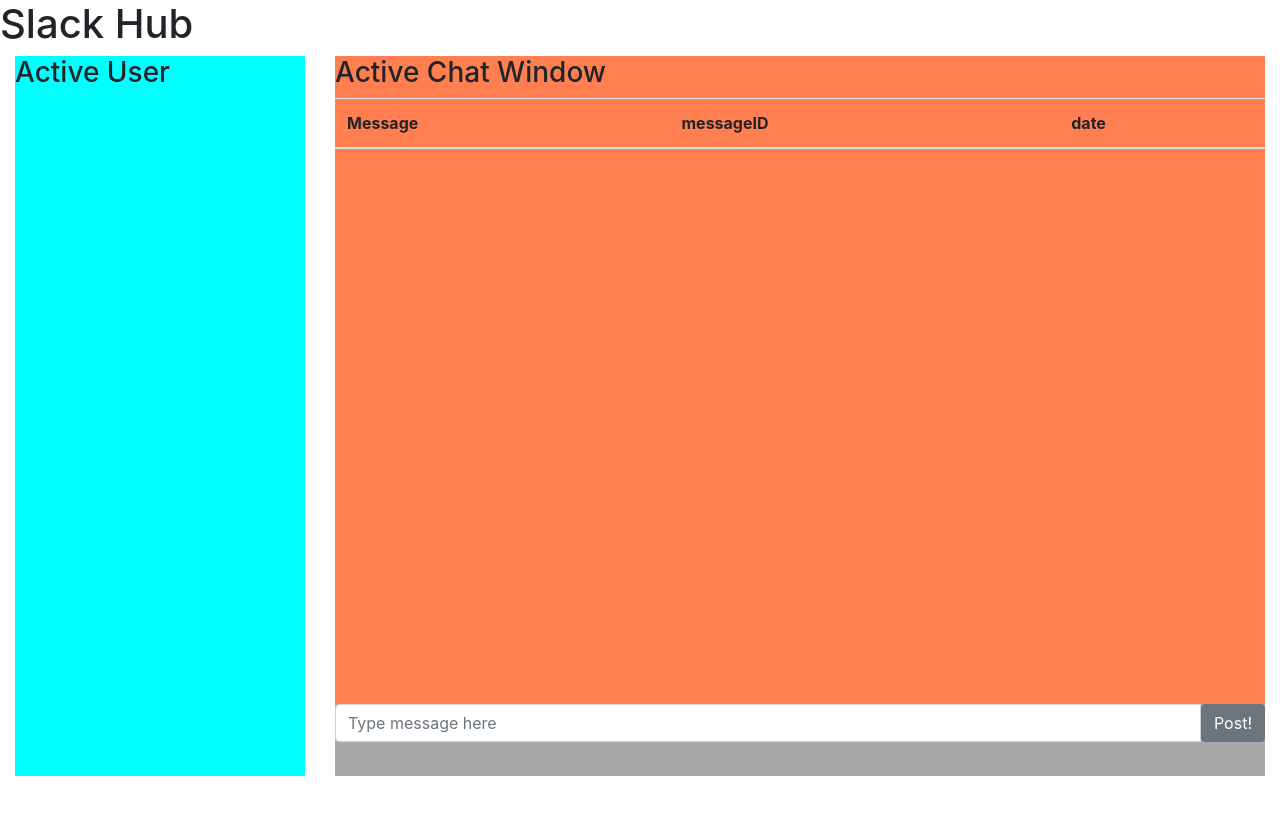
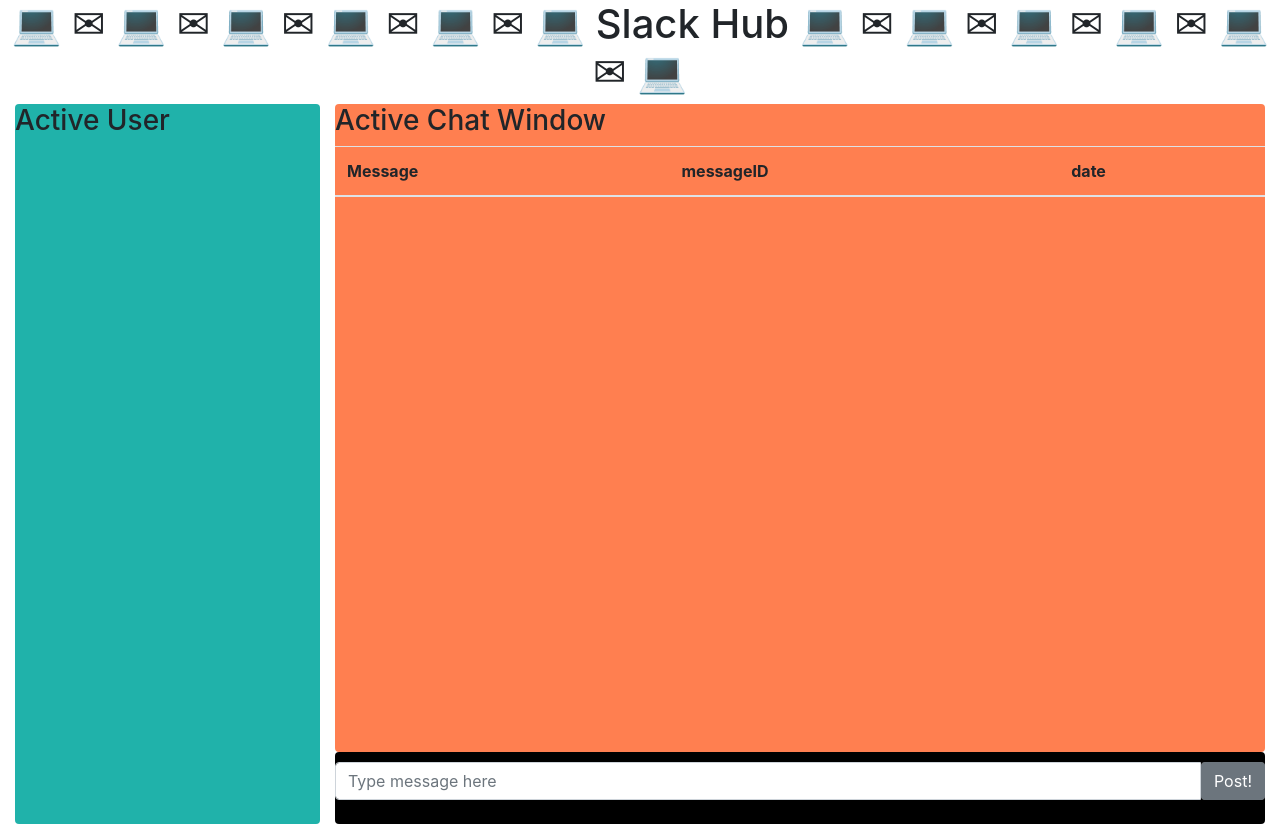
Before and after one commit to gpatelos/SlackHub, an Angular app: page / in a window 1280 px wide. Before the commit the page ends 800 px from the top, so only its background shows below. Built offline with nearby package versions, Linux system fonts and the light colour scheme.

Commit message:
updated display interface

```diff
--- a/src/app/app.component.css
+++ b/src/app/app.component.css
@@ -3,10 +3,12 @@
 }
 .activeUser {
   height: 100%;
+  width: 105%;
 }
 
 .activeChat {
   height: 90%;
+  width: 100%;
 }
 
 .postToActiveChat {
--- a/src/app/app.component.html
+++ b/src/app/app.component.html
@@ -1,19 +1,19 @@
 <!--The content below is only a placeholder and can be replaced.-->
-<h1>Slack Hub</h1>
+<h1 class="text-center">💻 ✉ 💻 ✉ 💻 ✉ 💻 ✉ 💻 ✉ 💻 Slack Hub 💻 ✉ 💻 ✉ 💻 ✉ 💻 ✉ 💻 ✉ 💻</h1>
 <div class="container-fluid">
 
   <div class="row content">
     <div class="col-3 sideactivity">
-      <div class="activeUser" style="background-color: aqua">
+      <div class="activeUser rounded" style="background-color: lightseagreen">
       <app-active-user></app-active-user>
     </div>
     </div>
 
     <div class="col-9 chatcontent">
-      <div class="activeChat" style="background-color: coral">
+      <div class="activeChat rounded" style="background-color: coral">
         <app-active-chat></app-active-chat>
       </div>
-      <div class="postToActiveChat" style="background-color: darkgray">
+      <div class="postToActiveChat rounded" style="background-color: black">
         <app-post-to-active-chat></app-post-to-active-chat>
       </div>
     </div>
--- a/src/app/post-to-active-chat/post-to-active-chat.component.css
+++ b/src/app/post-to-active-chat/post-to-active-chat.component.css
@@ -1,3 +1,4 @@
-.div {
-
+.input-group {
+  padding-top: 10px;
+  padding-bottom: 10px;
 }
--- a/src/app/post-to-active-chat/post-to-active-chat.component.html
+++ b/src/app/post-to-active-chat/post-to-active-chat.component.html
@@ -1,6 +1,6 @@
-<div class="input-group">
+<div class="input-group rounded">
     <input type="text" class="form-control" placeholder="Type message here" aria-label="Type message here">
-    <span class="input-group-btn">
+    <span class="input-group-btn rounded" style="background-color: dimgray">
         <button class="btn btn-secondary" type="button">Post!</button>
       </span>
 </div>
```
